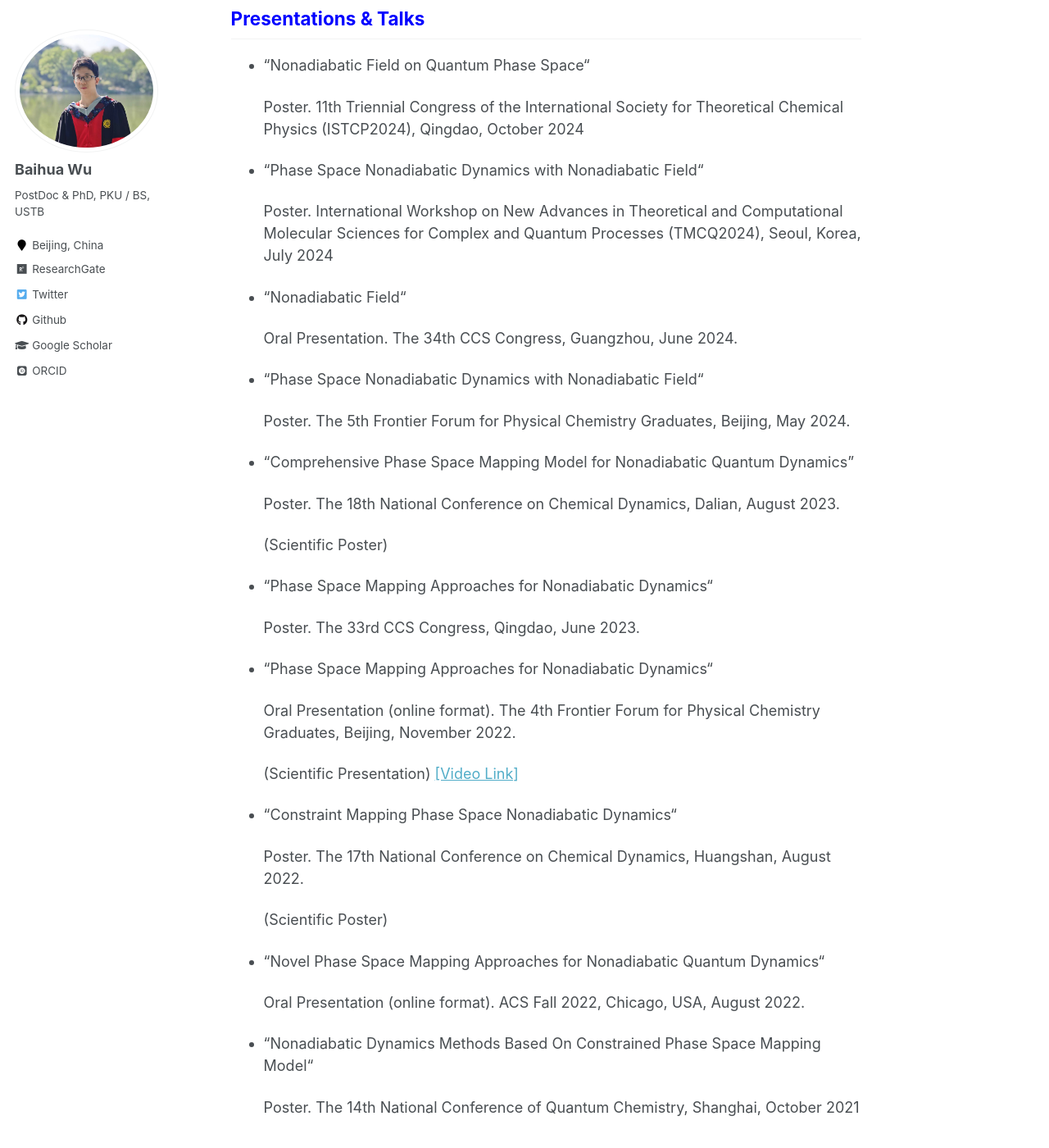
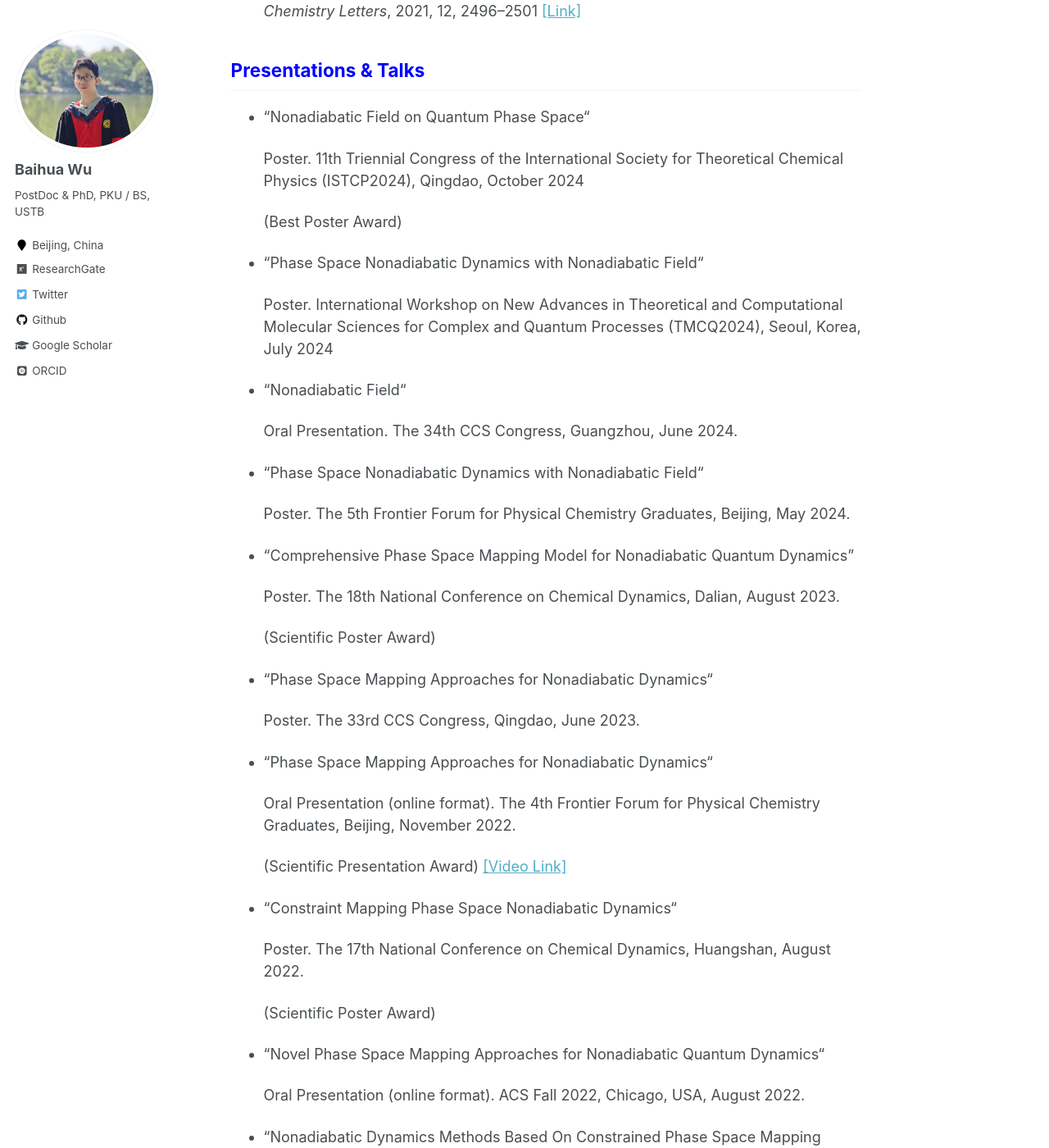
Before and after one commit to wubaihua/wubaihua.github.io, a Jekyll site: the page built from _pages/about.md, in a window 1280 px wide and 1400 px high, scrolled down 2960 px. Shown: the whole window at 82% size. Built offline with Jekyll 4.4.1, drawn with Linux system fonts in a browser that asks for light colours; some web fonts are replaced; some of the changed text lies outside the part shown.

Commit message:
2024-10-18-1

```diff
--- a/_pages/about.md
+++ b/_pages/about.md
@@ -83,6 +83,7 @@ Email: wubaihua[AT]pku.edu.cn;   wubaihua19[AT]gmail.com
 
 
 ## <font color=Blue>Honors & Awards</font>
+* Q-CHEM Best Poster Award, Organizing Committee of the 11th Triennial Congress of the International Society for Theoretical Chemical Physics (ISTCP2024), 2024
 * Award for Scientific Research, Peking University, 2023
 * CIB Scholarship, Peking University, 2023
 * Award for Scientific Poster, Organizing Committee of the 18th Nation Conference on Chemical Dynamics, 2023
@@ -113,6 +114,8 @@ Email: wubaihua[AT]pku.edu.cn;   wubaihua19[AT]gmail.com
 
   Poster. 11th Triennial Congress of the International Society for Theoretical Chemical Physics (ISTCP2024), Qingdao, October 2024
 
+  (Best Poster Award)
+
 * “Phase Space Nonadiabatic Dynamics with Nonadiabatic Field“
 
   Poster. International Workshop on New Advances in Theoretical and Computational Molecular Sciences for Complex and Quantum Processes (TMCQ2024), Seoul, Korea, July 2024
@@ -129,7 +132,7 @@ Email: wubaihua[AT]pku.edu.cn;   wubaihua19[AT]gmail.com
 
   Poster. The 18th National Conference on Chemical Dynamics, Dalian, August 2023.
 
-  (Scientific Poster)
+  (Scientific Poster Award)
 
 * “Phase Space Mapping Approaches for Nonadiabatic Dynamics“
 
@@ -139,13 +142,13 @@ Email: wubaihua[AT]pku.edu.cn;   wubaihua19[AT]gmail.com
 
   Oral Presentation (online format). The 4th Frontier Forum for Physical Chemistry Graduates, Beijing, November 2022.
 
-  (Scientific Presentation) [[Video Link]](https://www.bilibili.com/video/BV1g44y1S7BT)
+  (Scientific Presentation Award) [[Video Link]](https://www.bilibili.com/video/BV1g44y1S7BT)
 
 * “Constraint Mapping Phase Space Nonadiabatic Dynamics“
 
   Poster. The 17th National Conference on Chemical Dynamics, Huangshan, August 2022.
 
-  (Scientific Poster)
+  (Scientific Poster Award)
 
 * “Novel Phase Space Mapping Approaches for Nonadiabatic Quantum Dynamics“
 
```
